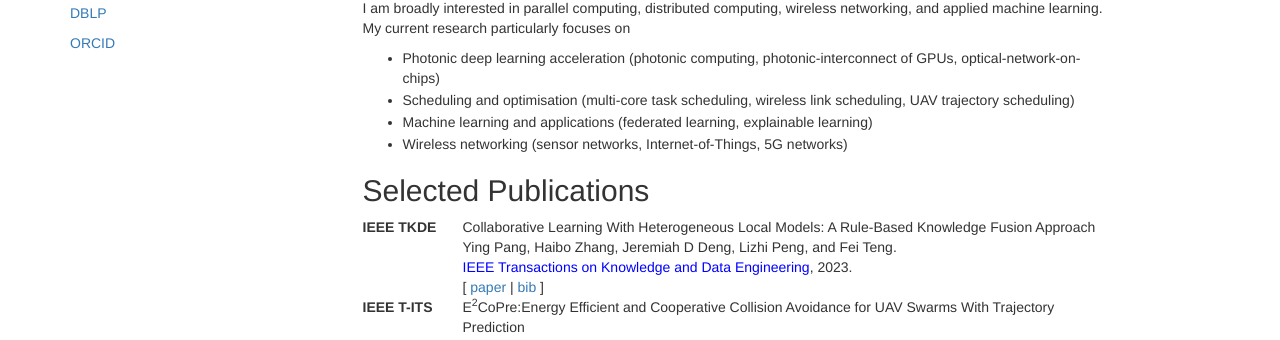
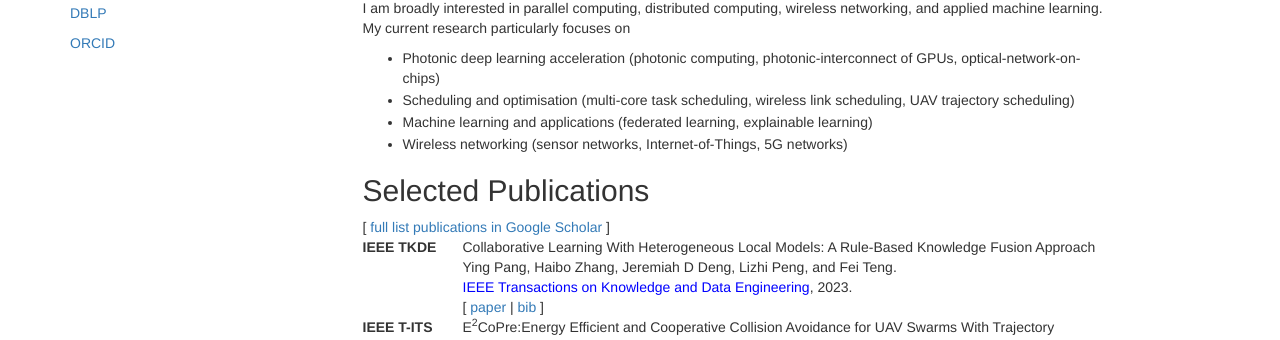
Before and after one commit to HaiboZhang-web/HaiboZhang-web.github.io, a plain HTML site: page index.html in a window 1280 px wide. Shown: the part 566-906 px from the top of the page. Drawn offline with nearby package versions, Linux system fonts and the light colour scheme.

Commit message:
Update index.html

```diff
--- a/index.html
+++ b/index.html
@@ -157,6 +157,7 @@
 		</div>
 		-->
 		<h2 id="research">Selected Publications</h2>
+		[ <a href="https://scholar.google.co.nz/citations?user=ehJjIDgAAAAJ&hl=en">full list publications in Google Scholar</a> ]
 
 		<table border="0" cellpadding="5px" cellspacing="2" id="pubsTable" class="paperTable">
 			<tr valign="top" class="sel yr2023">
```
